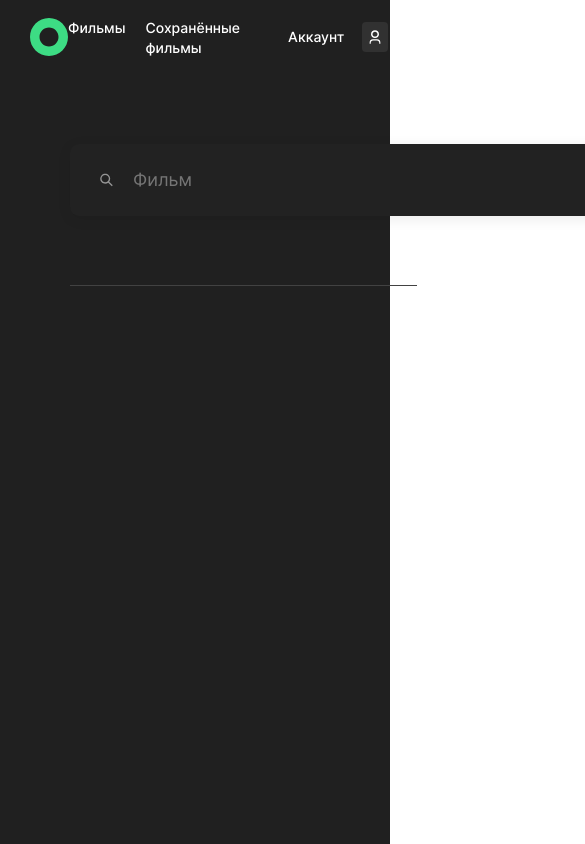
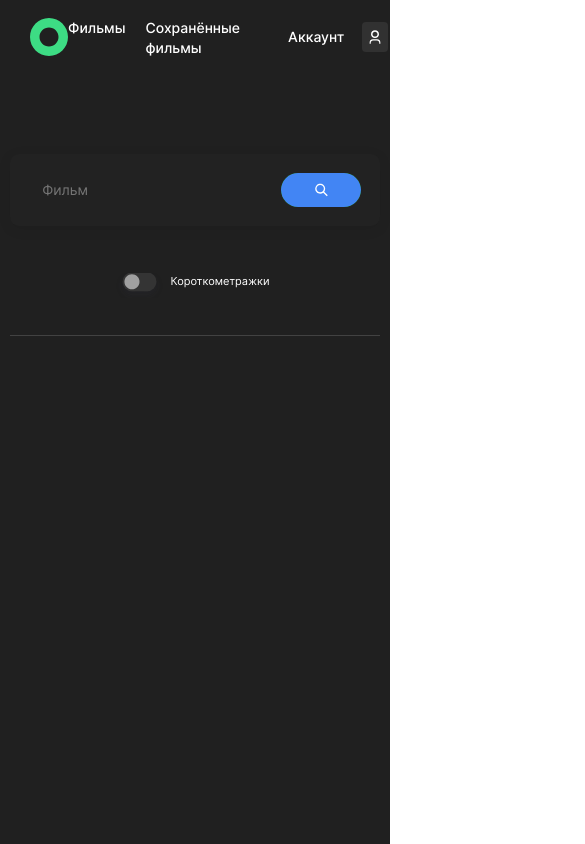
Before and after one commit to alebedev85/movies-explorer-frontend, a React (Create React App) app: page /movies in a window 390 px wide. Shown: the top 844 px of the page, 585 px wide, since content can reach past the window. Built offline with nearby package versions, Linux system fonts and the light colour scheme.

Commit message:
feater: сделал адаптив для search

```diff
--- a/src/components/Movies/Movies.js
+++ b/src/components/Movies/Movies.js
@@ -1,5 +1,4 @@
 import React from 'react';
-import './Movies.css';
 
 import SearchForm from '../SearchForm/SearchForm';
 // import Preloader from '../Preloader/Preloader';
@@ -7,7 +6,7 @@ import MoviesCardList from '../MoviesCardList/MoviesCardList';
 
 function Movies() {
   return (
-    <main className="movies">
+    <main className="main">
       <SearchForm />
       <MoviesCardList />
     </main>
--- a/src/components/SearchForm/SearchForm.css
+++ b/src/components/SearchForm/SearchForm.css
@@ -1,19 +1,15 @@
 .search {
-  padding: 70px 70px;
-  position: relative;
+  padding: 70px 70px 0;
 }
 
-.search::after {
-  content: '';
-  background-color: #424242;
-  height: 1px;
-  bottom: 0px;
-  width: 89%;
-  position: absolute;
+.search_container {
+  padding-bottom: 70px;
+  height: 100%;
+  border-bottom: 1px solid #424242;
 }
 
 .search__form {
-  width: 1140px;
+  max-width: 1140px;
   height: 72px;
   border-radius: 9px;
   background: #222;
@@ -27,8 +23,8 @@
 
 .search__form__input-container {
   display: flex;
+  justify-content: space-between;
   padding-right: 19px;
-  /* border-right: 1px solid #505050; */
   width: 79.4%;
   position: relative;
 }
@@ -44,6 +40,7 @@
 }
 
 .search__form__input-container__input {
+  padding: 0;
   margin-left: 8px;
   color: #8B8B8B;
   font-size: 18px;
@@ -78,6 +75,7 @@
   position: relative;
   display: flex;
   padding-right: 11px;
+  margin-left: 70px;
 }
 
 .search__form__checkbox {
@@ -116,3 +114,68 @@
 .search__form__checkbox:checked+.search__form__label::before {
   background-image: url("../../images/checkbox-checked.svg");
 }
+
+@media screen and (max-width: 768px) {
+  .search {
+    padding-top: 80px;
+    padding-left: 30px;
+    padding-right: 30px;
+  }
+
+  .search_container {
+    padding-bottom: 109px;
+  }
+
+  .search__form__input-container__input {
+    width: 73%;
+  }
+
+  .search__form__checkbox-conteiner {
+    padding-right: 2px;
+    margin-left: 70px;
+  }
+}
+
+@media screen and (max-width: 549px) {
+  .search {
+    padding-left: 10px;
+    padding-right: 10px;
+  }
+
+  .search__form {
+    flex-direction: column;
+  }
+
+  .search__form__input-container {
+    padding-right: 0px;
+    width: 100%;
+  }
+  .search__form__input-container__input {
+    margin-left: 0;
+    width: 68%;
+    font-size: 14px;
+  }
+
+  .search__form__input-container__icon {
+    visibility: hidden;
+    width: 0;
+  }
+
+  .search__form__input-container::before {
+    content: "";
+    width: 0px;
+    height: 0px;
+    position: absolute;
+    right: 0px;
+    top: -0px
+  }
+
+  .search__form__checkbox-conteiner {
+    padding-top: 65px;
+    padding-right: 0px;
+    margin-left: 50px;
+  }
+  .search__form__label {
+    font-size: 11px;
+  }
+}
--- a/src/components/SearchForm/SearchForm.js
+++ b/src/components/SearchForm/SearchForm.js
@@ -6,7 +6,8 @@ import searchIcon from '../../images/search-icon.svg'
 function SearchForm() {
   return (
     <section className='search'>
-      <form className='search__form'>
+      <div className='search_container'>
+        <form className='search__form'>
         <div className='search__form__input-container'>
           <img
             src={searchIcon}
@@ -33,6 +34,8 @@ function SearchForm() {
           </label>
         </div>
       </form>
+      </div>
+
 
     </section>
   );
```
